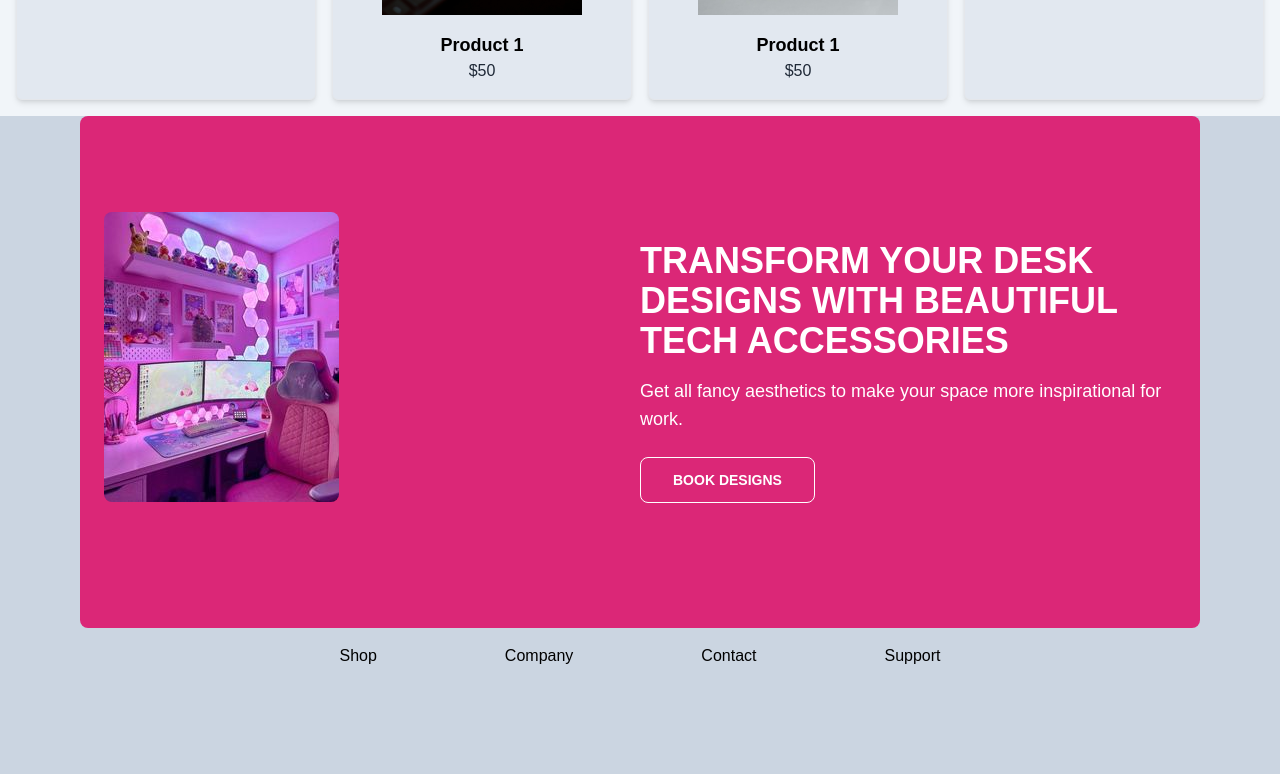
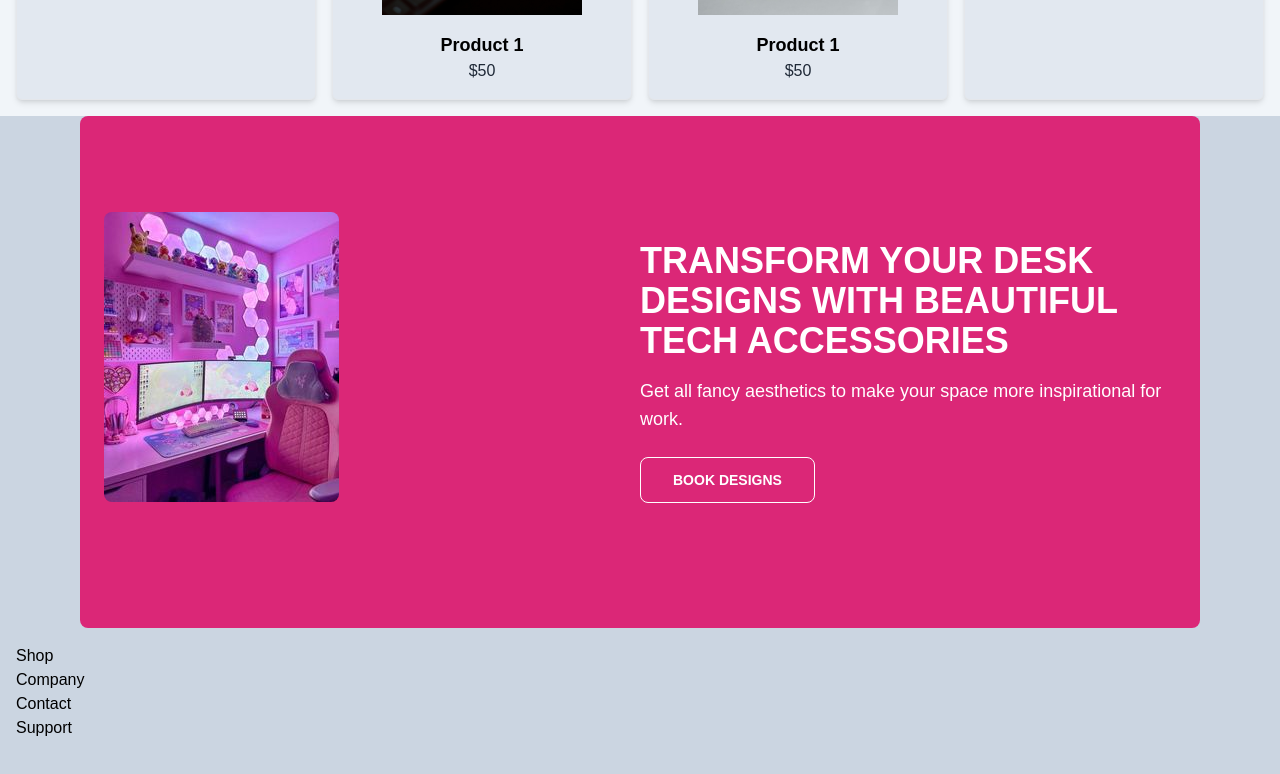
Before and after one commit to CoveredTechSis/Tech-Oasis, a Next.js app: page / in a window 1280 px wide. Shown: the part 2024-2798 px from the top of the page. Built offline with nearby package versions, Linux system fonts and the light colour scheme.

Commit message:
latest commit

```diff
--- a/src/components/footer/footer.tsx
+++ b/src/components/footer/footer.tsx
@@ -2,13 +2,12 @@ import React from "react"
 
 export default function Footer() {
     return(
-        <div className="bg-slate-300 h-40 w-full  ">
-            <div className="flex flex-row gap-x-32 justify-center align-middle p-4">
+        <div className="bg-slate-300 h-40 w-full">
+            <div className="flex flex-row md:flex-col sm:flex-col gap-x-32 justify-center align-middle p-4">
                 <div className="text-black">Shop</div>
                 <div className="text-black">Company</div>
                 <div className="text-black"> Contact</div>
                 <div className="text-black">Support</div>
-
             </div>
 
         </div>
```
